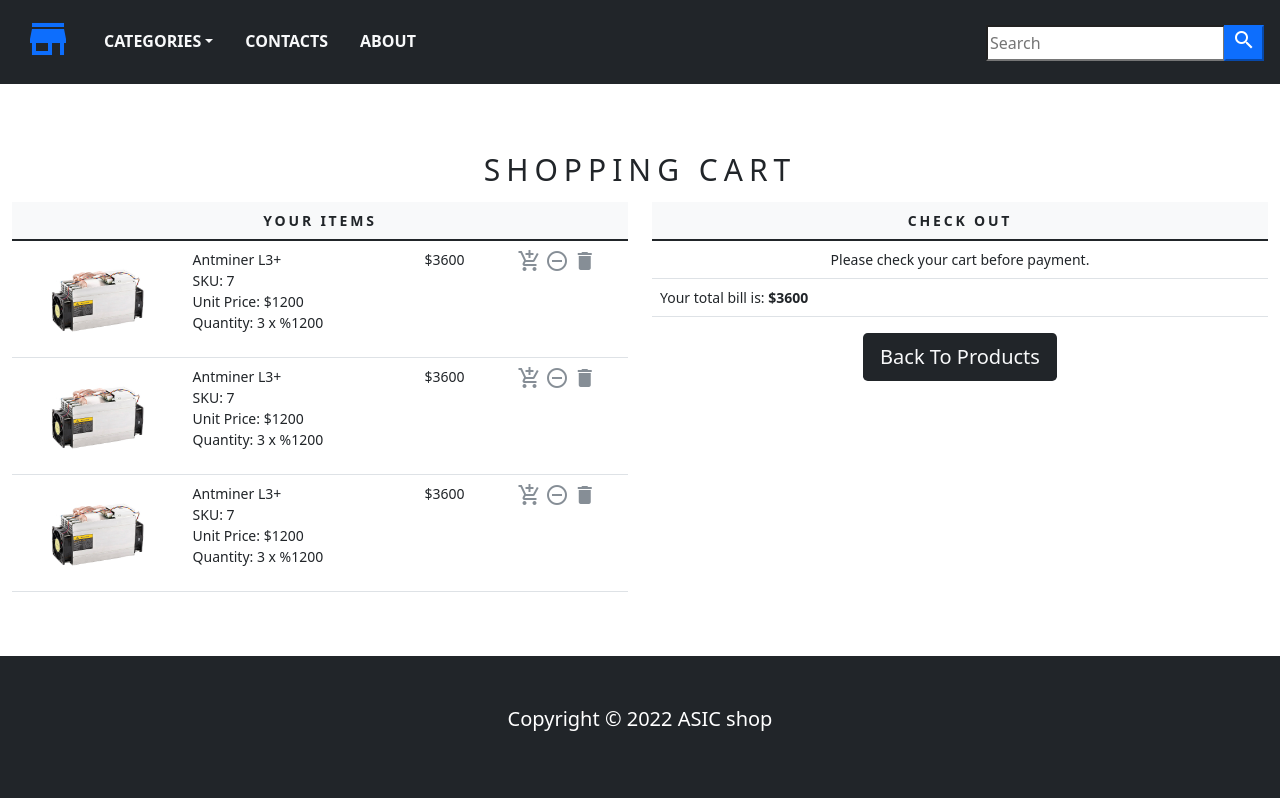
After one commit to Sersalam/ecommerce-project, a Django app: page /cart in a window 1280 px wide. The commit adds this page. Run offline with Django 4.2, Linux system fonts and the light colour scheme; data that the repository does not hold is empty.

Commit message:
Added cart template

```diff
--- a/ecommerce/settings.py
+++ b/ecommerce/settings.py
@@ -63,6 +63,7 @@
                 'django.template.context_processors.request',
                 'django.contrib.auth.context_processors.auth',
                 'django.contrib.messages.context_processors.messages',
+                'shop.context_processors.menu_links',
             ],
         },
     },
--- /dev/null
+++ b/ecommerce/static/css/cart.css
@@ -0,0 +1,16 @@
+.cart-table {
+	min-width: 480px;
+	font-size: 14px;
+}
+
+.cart-thead {
+	font-weight: normal;
+	text-transform: uppercase;
+	letter-spacing: .2em;
+	background-color: #f8f9fa !important;
+}
+
+.cart-icon {
+	text-decoration: none;
+	color: #868e96;
+}
--- /dev/null
+++ b/shop/context_processors.py
@@ -0,0 +1,5 @@
+from .models import Category
+
+def menu_links(request):
+	links = Category.objects.all()
+	return dict(links=links)
--- a/shop/templates/base.html
+++ b/shop/templates/base.html
@@ -12,6 +12,7 @@
     <link href="https://fonts.googleapis.com/icon?family=Material+Icons" rel="stylesheet">
     <!-- External CSS -->
     <link rel="stylesheet" type="text/css" href="{% static '/css/base.css' %}">
+    <link rel="stylesheet" type="text/css" href="{% static '/css/cart.css' %}">
 
     <title>{% block title %} {% endblock %}</title>
 
--- /dev/null
+++ b/shop/templates/cart.html
@@ -0,0 +1,82 @@
+{% extends 'base.html' %}
+
+{% load static %}
+
+{% block title %}
+	Cart
+{% endblock %}
+
+{% block content %}
+
+  <div class="text-center">
+  	<div class="text-center product_title mt-5">
+  	  Shopping Cart
+  	</div>
+  </div>
+  <div class="row mx-auto">
+  	<div class="col-12 col-sm-12 col-md-12 col-lg-6 text-center">
+  	  <table class="table cart-table">
+  	  	<thead class="cart-thead">
+  	  	  <tr>
+  	  	  	<th colspan="4">
+  	  	  	  Your Items
+  	  	  	</th>
+  	  	  </tr>
+  	  	</thead>
+  	  	{% for i in '123' %}
+  	  	<tr>
+  	  	  <td>
+  	  	  	<a href="">
+  	  	  	  <img src="{% static 'images/L3+.jpeg' %}" width="100">
+  	  	  	</a>
+  	  	  </td>
+  	  	  <td class="text-start">
+  	  	  	Antminer L3+
+  	  	  	<br>
+  	  	  	SKU: 7
+  	  	  	<br>
+  	  	  	Unit Price: $1200
+  	  	  	<br>
+  	  	  	Quantity: 3 x %1200
+  	  	  </td>
+  	  	  <td>
+  	  	  	$3600
+  	  	  </td>
+  	  	  <td>
+  	  	  	<a href=""><span class="material-icons cart-icon">add_shopping_cart</span></a>
+  	  	  	<a href=""><span class="material-icons cart-icon">remove_circle_outline</span></a>
+  	  	  	<a href=""><span class="material-icons cart-icon">delete</span></a>
+  	  	  </td>
+  	  	</tr>
+  	  	{% endfor %}
+  	  </table>
+  	</div>
+  	<div class="col-12 col-sm-12 col-md-12 col-lg-6 text-center">
+  	  <table class="table cart-table">
+  	  	<thead class="cart-thead">
+  	  	  <tr>
+  	  	  	<th colspan="4">
+  	  	  	  Check Out
+  	  	  	</th>
+  	  	  </tr>
+  	  	</thead>
+  	  	<tbody>
+  	  	  <tr>
+  	  	  	<td>
+  	  	  	  Please check your cart before payment.
+  	  	  	</td>
+  	  	  </tr>
+  	  	  <tr class="text-start">
+  	  	  	<td>
+  	  	  	  Your total bill is: <strong>$3600</strong>
+  	  	  	</td>
+  	  	  </tr>
+  	  	</tbody>
+  	  </table>
+  	  <div class="mx-auto">
+  	  	<a href="" style="text-decoration: none;"><button type="button" class="btn btn-lg btn-block bg-dark text-light">Back To Products</button></a>
+  	  </div>
+  	</div>
+  </div>
+
+{% endblock %}
--- a/shop/templates/navbar.html
+++ b/shop/templates/navbar.html
@@ -1,16 +1,15 @@
 <nav class="navbar navbar-expand-md navbar-light bg-dark" style="padding-top: 10px;">
 
-  <a href="#" class="navbar-brand ms-4"><span class="material-icons text-primary md-48">store</span></a>
+  <a href="/" class="navbar-brand ms-4"><span class="material-icons text-primary md-48">store</span></a>
   <button class="navbar-toggler bg-light me-4" data-bs-toggle="collapse" data-bs-target="#navbar"><span class="navbar-toggler-icon"></span></button>
 	<div id="navbar" class="collapse navbar-collapse justify-content-between">
     <ul class="navbar-nav mb-1">
 		  <li class="nav-item dropdown"><a class="nav-link text-light text-uppercase fw-bold px-3 dropdown-toggle" data-bs-toggle="dropdown" href="">Categories</a>
         <div class="dropdown-menu">
-          <a class="dropdown-item" href="">Category1</a>
-          <a class="dropdown-item" href="">Category2</a>
-          <a class="dropdown-item" href="">Category3</a>
-          <a class="dropdown-item" href="">Category4</a>
-          <a class="dropdown-item" href="">Category5</a>
+          <a class="dropdown-item" href="{% url 'home' %}">All category</a>
+          {% for category in links %}
+          <a class="dropdown-item" href="{{ category.get_url }}">{{ category.name }}</a>
+          {% endfor %}
         </div>
       </li>
 		  <li class="nav-item"><a class="nav-link text-light text-uppercase fw-bold px-3" href="">Contacts</a></li>
--- a/shop/urls.py
+++ b/shop/urls.py
@@ -3,6 +3,7 @@
 
 urlpatterns = [
     path('', views.home, name='home'),
-    path('<slug>:category_slug', views.home, name='products_by_category'),
-    path('product/', views.product, name='product'),
+    path('category/<slug:category_slug>', views.home, name='products_by_category'),
+    path('category/<slug:category_slug>/<slug:product_slug>', views.product, name='product_detail'),
+    path('cart', views.cart, name='cart'),
 ]
--- a/shop/views.py
+++ b/shop/views.py
@@ -11,7 +11,14 @@
 		products = Product.objects.filter(category=category_page, available=True)
 	else:
 		products = Product.objects.all().filter(available=True)
-	return render(request, 'home.html', {'category':category_page, 'products':products})
+	return render(request, 'home.html', {'category': category_page, 'products': products})
 
-def product(request):
-	return render(request, 'product.html')
+def product(request, category_slug, product_slug):
+	try:
+		product = Product.objects.get(category__slug=category_slug, slug=product_slug)
+	except Exception as e:
+		raise e
+	return render(request, 'product.html', {'product': product})
+
+def cart(request):
+	return render(request, 'cart.html')
```
Also changed, not shown: shop/models.py (+7 -0 lines), shop/templates/home.html (+4 -4 lines), shop/templates/product.html (+8 -7 lines), ecommerce/static/images/logo.png (added), 4 other files.
